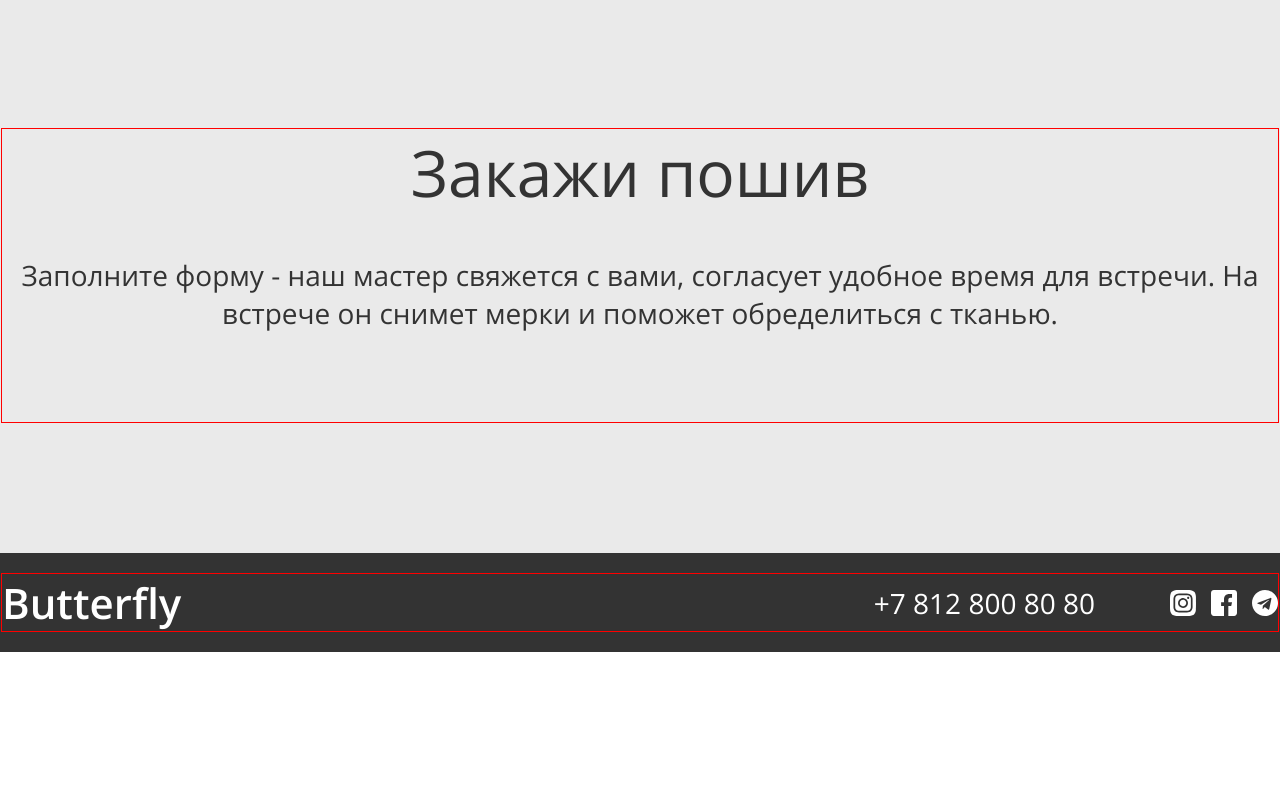
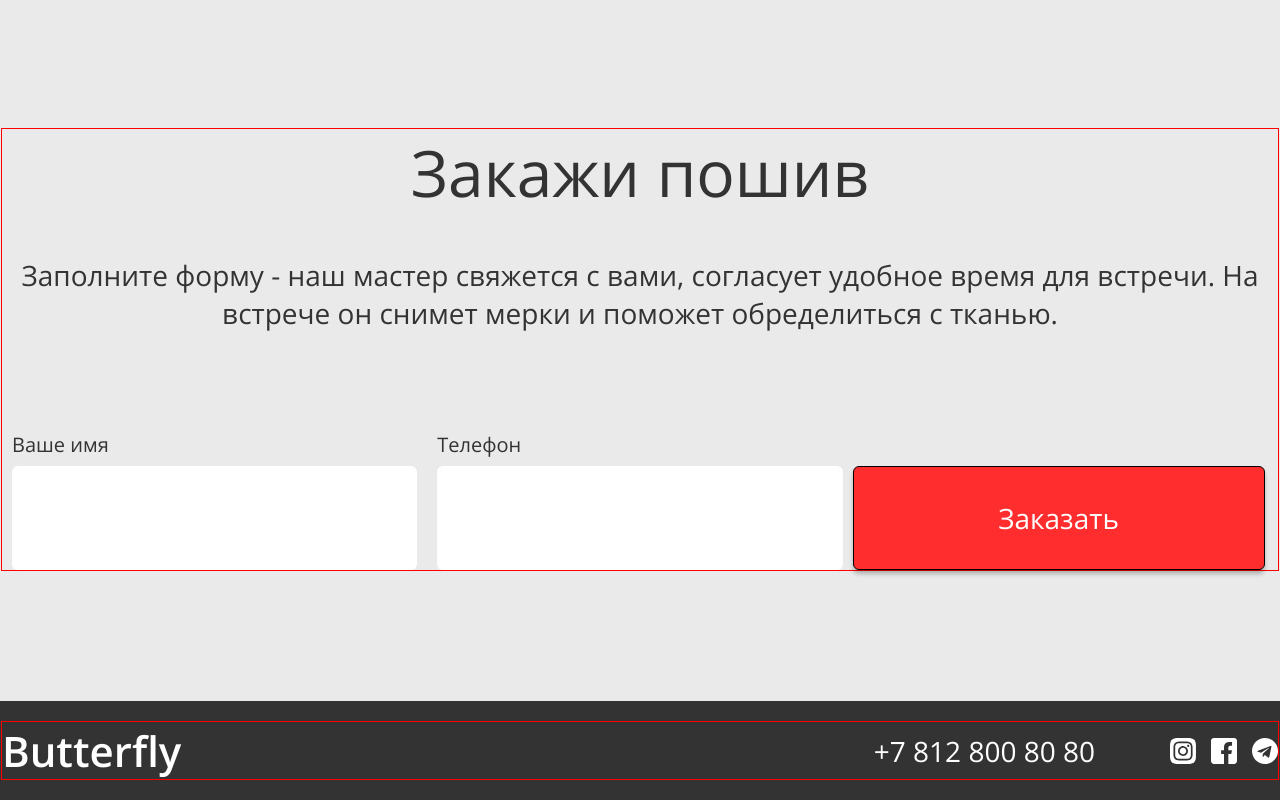
Before and after one commit to everwaveme/butterfly-shop-sadykov, a website: page www/index.html in a window 1280 px wide. Shown: the part 1535-2335 px from the top of the page. Before the commit the page ends 2187 px from the top, so only its background shows below. Drawn offline with Linux system fonts and the light colour scheme.

Commit message:
Сделал форму для заказа

```diff
--- a/src/styles/blocks/_btn.scss
+++ b/src/styles/blocks/_btn.scss
@@ -11,3 +11,15 @@
   border-radius: 6px;
   box-shadow: 0px 4px 4px rgba(0, 0, 0, 0.25);
 }
+
+.form-btn {
+  margin-top: 35px;
+  // margin-left: 10px;
+  min-width: 412px;
+  height: 104px;
+  font-family: $font;
+  font-weight: 400;
+  font-size: 28px;
+  line-height: 34px;
+
+}
--- /dev/null
+++ b/src/styles/blocks/_form.scss
@@ -0,0 +1,28 @@
+.form {
+  display: flex;
+  flex-wrap: wrap;
+}
+
+.form-field {
+  flex-basis: 33.33%;
+  padding: 0 10px;
+}
+
+.form-label {
+  display: inline-block;
+  margin-bottom: 8px;
+  font-size: 20px;
+  line-height: 27px;
+  color: $color-dark;
+}
+
+.form-input {
+  width: 100%;
+  padding: 35px 30px;
+  font-family: $font;
+  font-size: 28px;
+  line-height: 34px;
+  color: $color-dark;
+  border: none;
+  border-radius: 6px;
+}
--- a/src/styles/blocks/_order.scss
+++ b/src/styles/blocks/_order.scss
@@ -13,7 +13,7 @@
 }
 
 .order-text {
-  margin-bottom: 90px;
+  margin-bottom: 99px;
   font-size: 28px;
   line-height: 38px;
   text-align: center;
--- a/src/styles/blocks/_works.scss
+++ b/src/styles/blocks/_works.scss
@@ -8,6 +8,6 @@
 }
 
 .works-title {
+  @include section-title;
   margin-bottom: 100px;
-  @include section-title
 }
--- a/src/styles/style.scss
+++ b/src/styles/style.scss
@@ -11,5 +11,6 @@
 @import "blocks/_btn";
 @import "blocks/_works";
 @import "blocks/_order";
+@import "blocks/_form";
 @import "blocks/_footer";
 @import "blocks/_social";
--- a/www/index.html
+++ b/www/index.html
@@ -66,6 +66,19 @@
       <p class="order-text">
         Заполните форму - наш мастер свяжется с вами, согласует удобное время для встречи. На встрече он снимет мерки и поможет обределиться с тканью.
       </p>
+
+      <form action="" class="form">
+        <div class="form-field">
+          <label for="name" class="form-label">Ваше имя</label>
+          <input id="name" name="name" type="text" class="form-input">
+        </div>
+        <div class="form-field">
+          <label for="phone" class="form-label">Телефон</label>
+          <input id="phone" name="phone" type="tel" class="form-input">
+        </div>
+          <button class="btn form-btn">Заказать</button>
+      </form>
+
     </div>
   </section>
 </main>
@@ -77,11 +90,11 @@
       <a href="tel:+78128008080" class="footer-phone">+7 812 800 80 80</a>
       <ul class="social">
         <li class="social-item">
-          <a href="#" title="Листай нас в Инстаграме" class="social-link"
+          <a href="#" title="Листай нас в Инстаграме*" class="social-link"
           style="background-image: url('images/icon-instagram.svg');"></a>
         </li>
         <li class="social-item">
-          <a href="#" title="Читай нас в Фейсбуке" class="social-link"
+          <a href="#" title="Читай нас в Фейсбуке*" class="social-link"
           style="background-image: url('images/icon-facebook.svg');"></a>
         </li>
         <li class="social-item">
```
Also changed, not shown: www/style/style.css, 1 other file.
